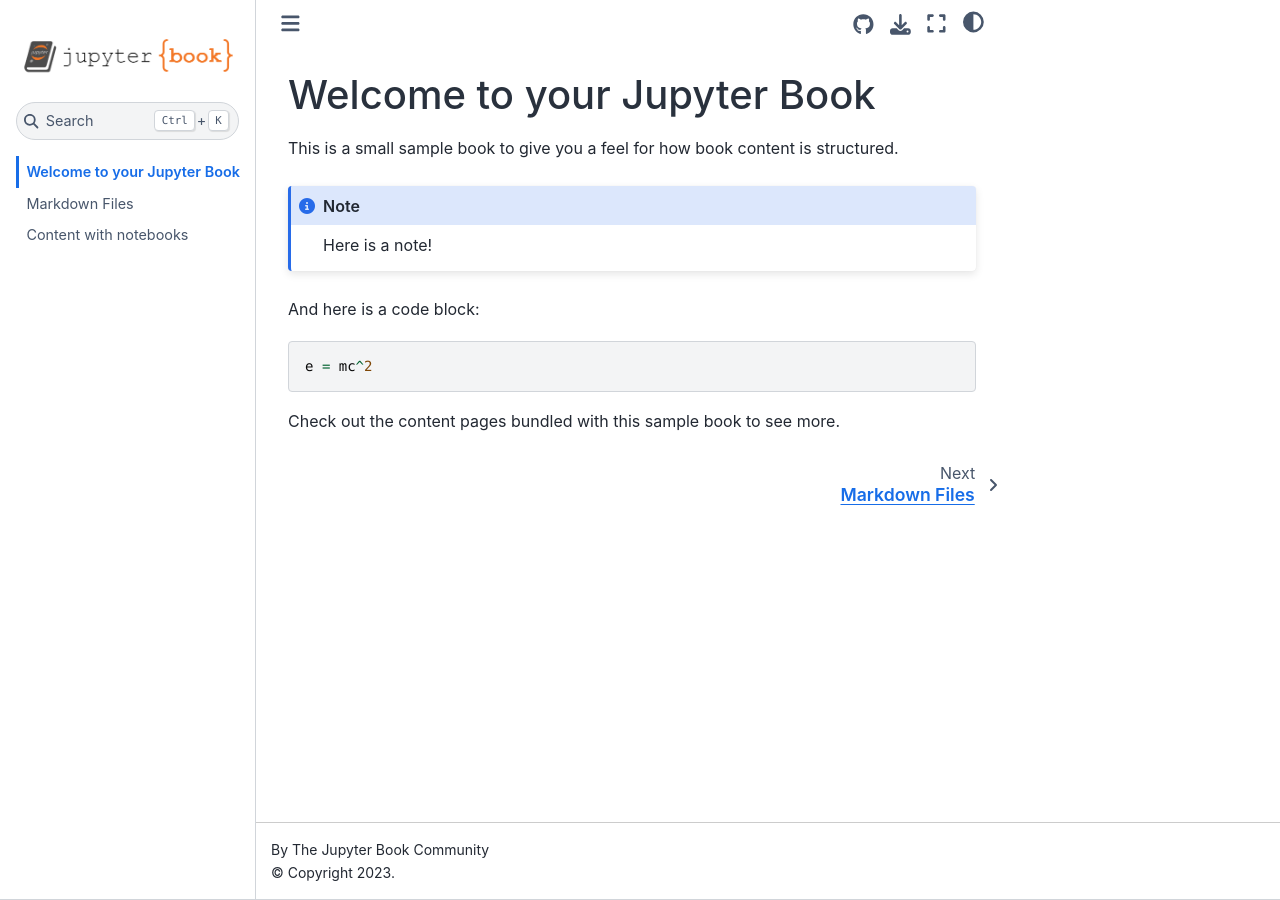
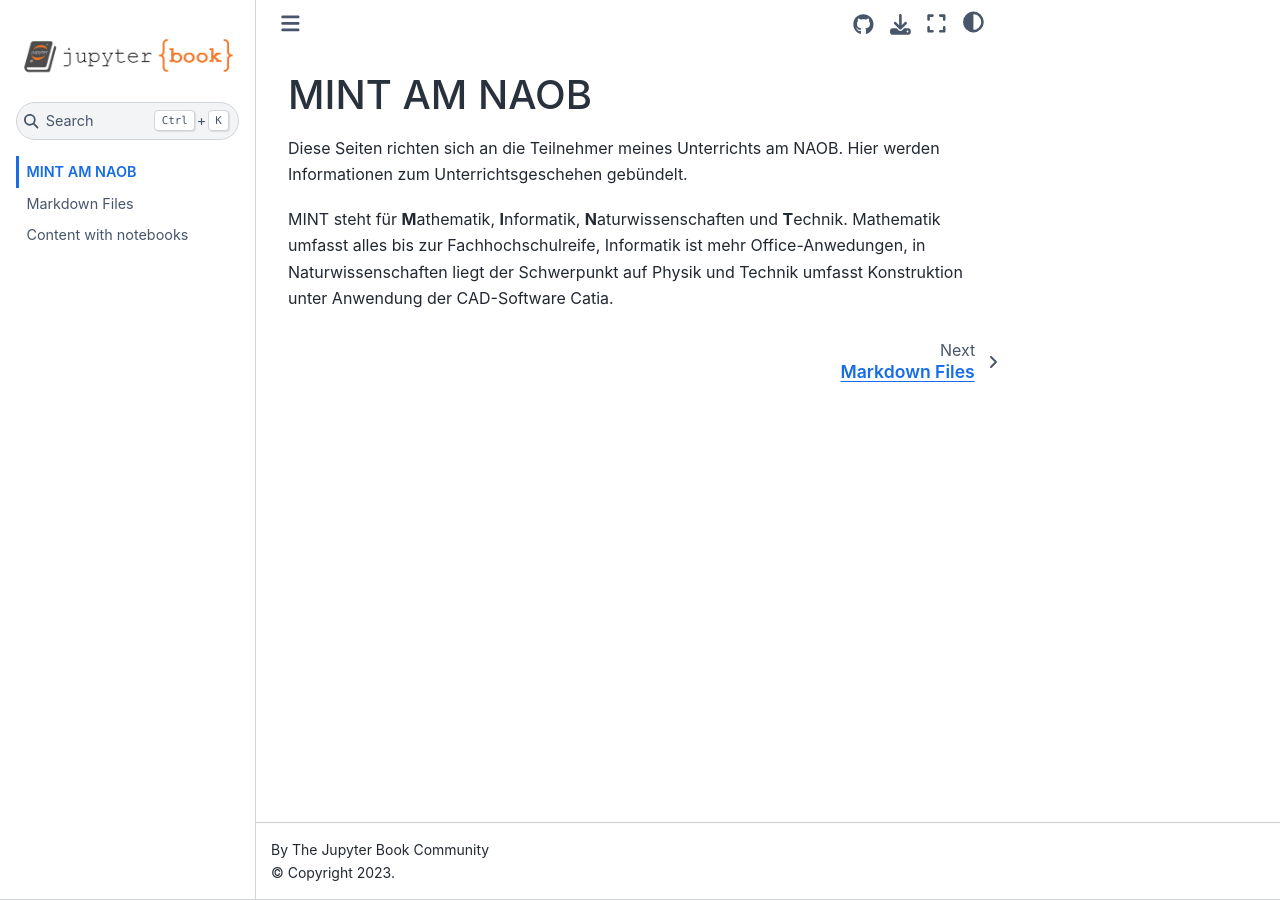
Before and after one commit to mintmacher/mintbox.cc, a Jupyter Book: the page built from intro.md, in a window 1280 px wide. Built offline with Jupyter Book 1.0.4 settings and Sphinx 7.4.7 and the Sphinx Book theme 1.1.4, drawn with Linux system fonts in a browser that asks for light colours.

Commit message:
Update intro.md

````diff
--- a/intro.md
+++ b/intro.md
@@ -1,16 +1,8 @@
-# Welcome to your Jupyter Book
+# MINT AM NAOB
+Diese Seiten richten sich an die Teilnehmer meines Unterrichts am NAOB. Hier werden Informationen zum Unterrichtsgeschehen gebündelt.
 
-This is a small sample book to give you a feel for how book content is
-structured.
-
-:::{note}
-Here is a note!
-:::
-
-And here is a code block:
-
-```
-e = mc^2
-```
-
-Check out the content pages bundled with this sample book to see more.
+MINT steht für **M**athematik, **I**nformatik, **N**aturwissenschaften und **T**echnik.
+Mathematik umfasst alles bis zur Fachhochschulreife,
+Informatik ist mehr Office-Anwedungen,
+in Naturwissenschaften liegt der Schwerpunkt auf Physik und
+Technik umfasst Konstruktion unter Anwendung der CAD-Software Catia.
````
